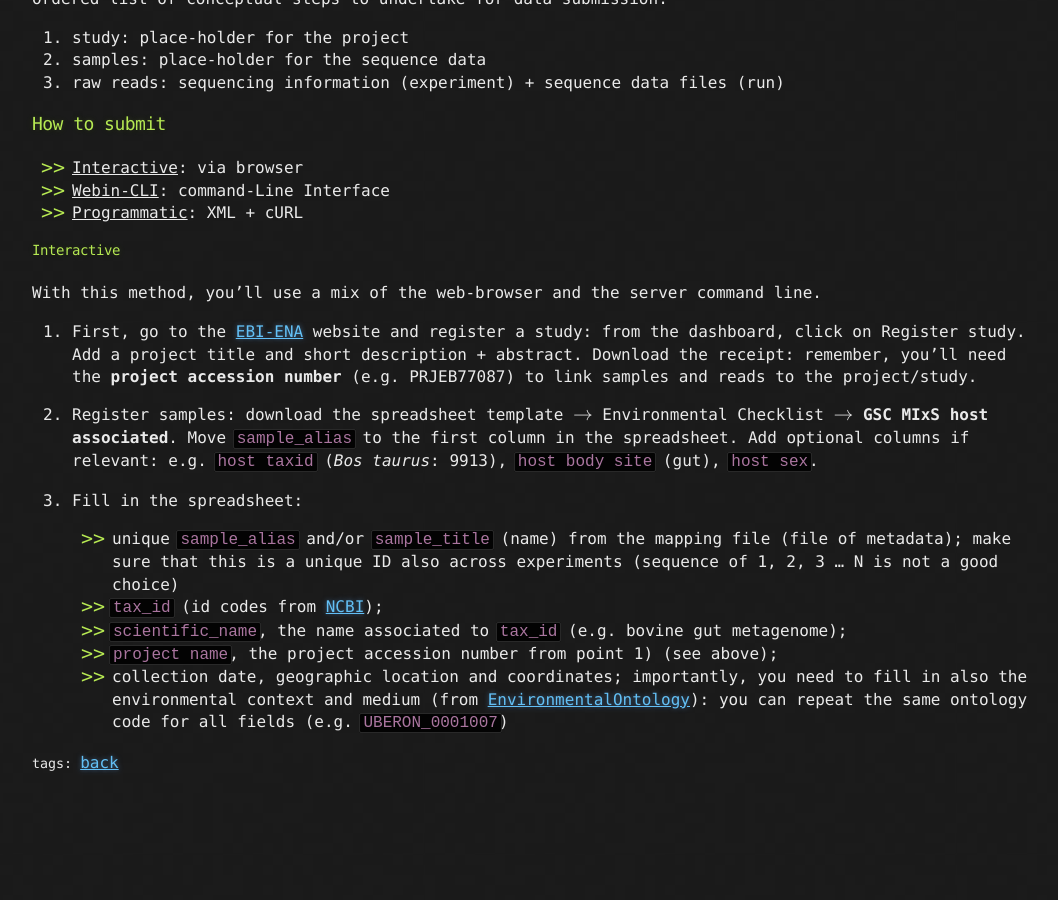
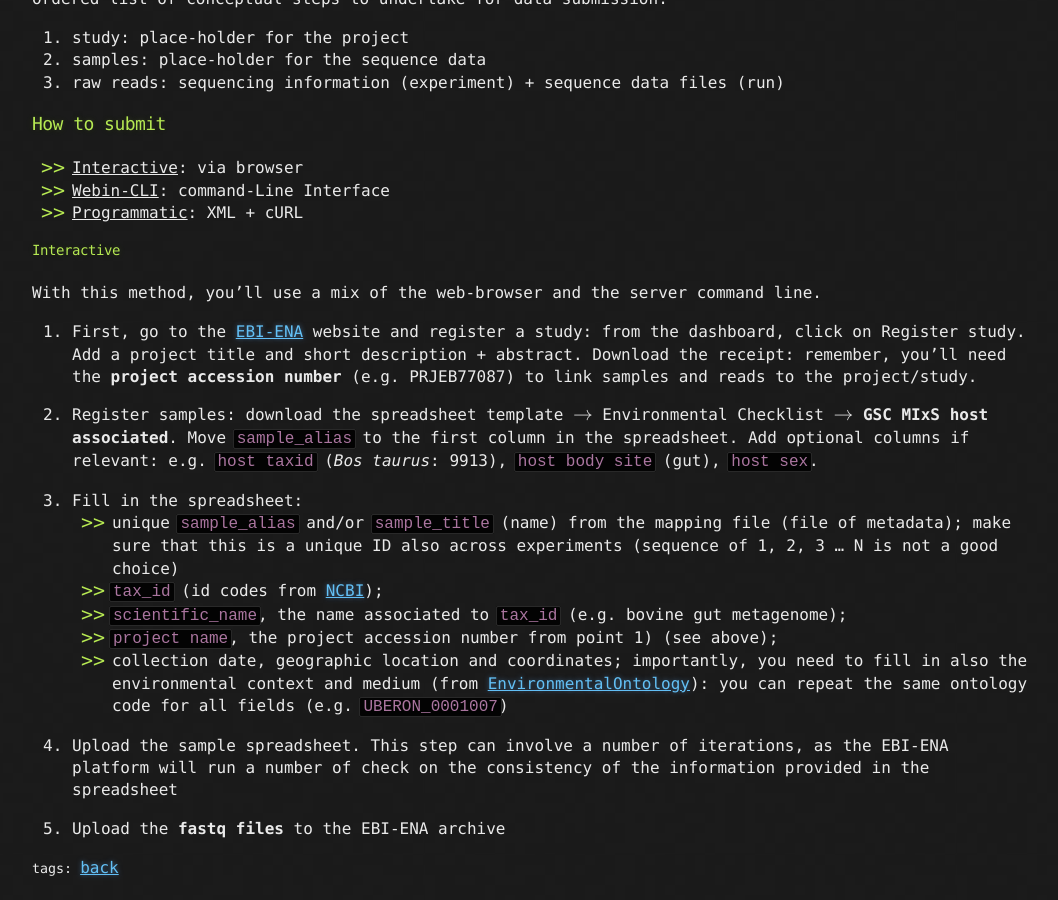
Before and after one commit to bioinformateachers/bioinformateachers.github.io, a Jekyll site: the page built from _posts/2023-09-04-submit-to-ena.md, in a window 1280 px wide and 900 px high, scrolled down 742 px. Shown: the whole window, without its empty margins (108-1166 px from the left). Built offline with Jekyll 4.4.1, drawn with Linux system fonts in a browser that asks for light colours; formulas are drawn with MathJax 3; before the commit the page ends 1537 px from its top, so only the background shows below that.

Commit message:
added: upload sample spreadsheet

```diff
--- a/_posts/2023-09-04-submit-to-ena.md
+++ b/_posts/2023-09-04-submit-to-ena.md
@@ -49,3 +49,7 @@ Add optional columns if relevant: e.g. `host taxid` (*Bos taurus*: 9913), `host
 	- `scientific_name`, the name associated to `tax_id` (e.g. bovine gut metagenome);
 	- `project name`, the project accession number from point 1) (see above);
 	- collection date, geographic location and coordinates; importantly, you need to fill in also the environmental context and medium (from [EnvironmentalOntology](https://github.com/EnvironmentOntology/envo/wiki/Using-ENVO-with-MIxS)): you can repeat the same ontology code for all fields (e.g. `UBERON_0001007`)
+
+4. Upload the sample spreadsheet. This step can involve a number of iterations, as the EBI-ENA platform will run a number of check on the consistency of the information provided in the spreadsheet
+
+5. Upload the **fastq files** to the EBI-ENA archive
```
